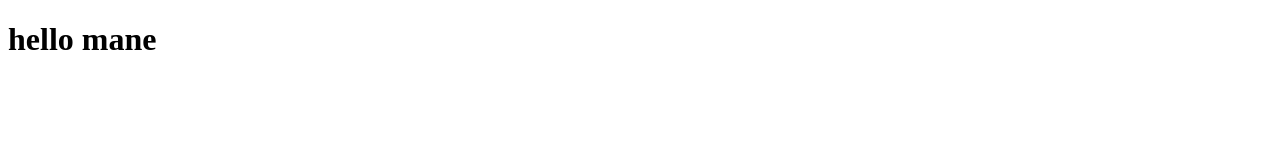
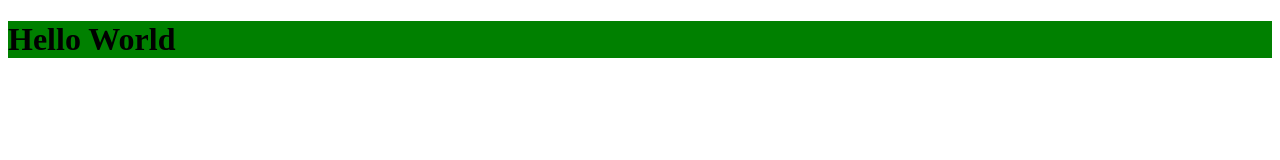
Before and after one commit to ligervision/kekambas-91_amazon, a plain HTML site: page index.html in a window 1280 px wide. Drawn offline with Linux system fonts and the light colour scheme.

Commit message:
first commit

```diff
--- a/css/main.css
+++ b/css/main.css
@@ -1,3 +1,2 @@
-body(
-
-)
+    h1{ background-color: green
+    }
--- a/index.html
+++ b/index.html
@@ -4,9 +4,10 @@
     <meta charset="UTF-8">
     <meta http-equiv="X-UA-Compatible" content="IE=edge">
     <meta name="viewport" content="width=device-width, initial-scale=1.0">
-    <title>Document</title>
+    <link rel="stylesheet" href="./css/main.css">
+    <title>CSS Grid Example</title>
 </head>
 <body>
-    <h1>hello mane</h1>
+    <h1>Hello World</h1>
 </body>
 </html>
```
